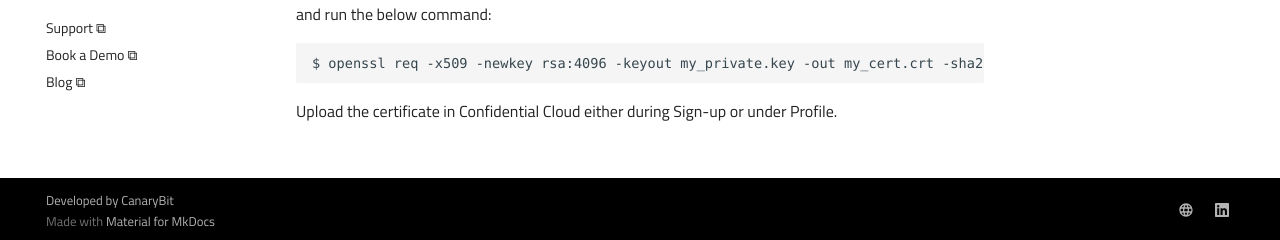
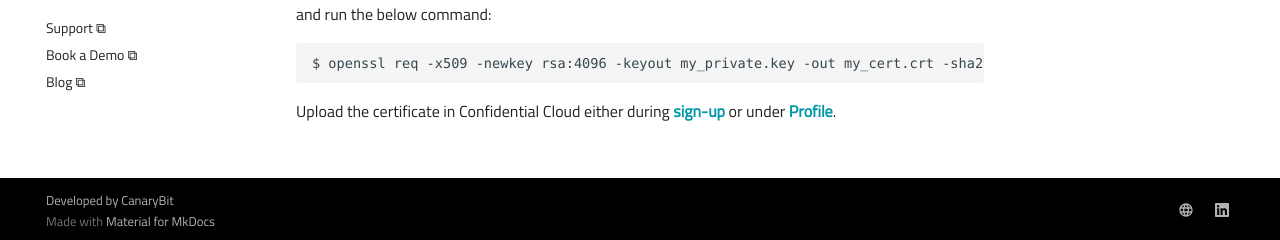
Before and after one commit to canarybit/cc-docs, an MkDocs documentation site: the page built from docs/x509_certificate.md, in a window 1280 px wide. Shown: the part 657-897 px from the top of the page. Built offline with MkDocs 1.6.1 and Material for MkDocs 9.7.7, drawn with Linux system fonts in a browser that asks for light colours; some of the changed lines change nothing that is shown.

Commit message:
Adds content

````diff
--- a/docs/x509_certificate.md
+++ b/docs/x509_certificate.md
@@ -23,4 +23,4 @@
 $ openssl req -x509 -newkey rsa:4096 -keyout my_private.key -out my_cert.crt -sha256 -days 365 -subj "/C=$MY_COUNTRY/ST=$MY_REGION/L=$MY_LOCATION/O=$MY_COMPANY/OU=Org/CN=$MY_COMPANY_WEBSITE/emailAddress=$MY_EMAIL"
 ```
 
-Upload the certificate in Confidential Cloud either during Sign-up or under Profile.
+Upload the certificate in Confidential Cloud either during [sign-up](https://demo.confidentialcloud.io/signup) or under [Profile](https://demo.confidentialcloud.io/profile).
````
